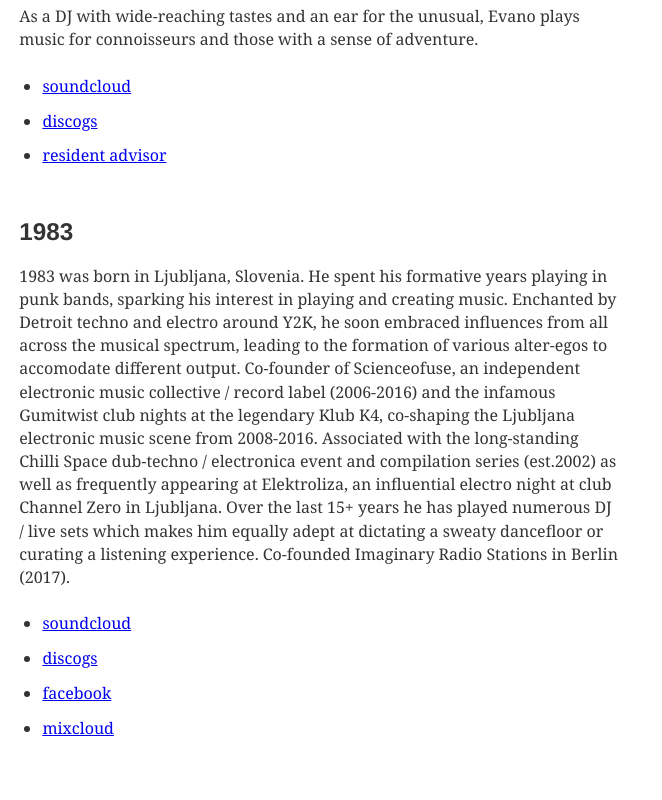
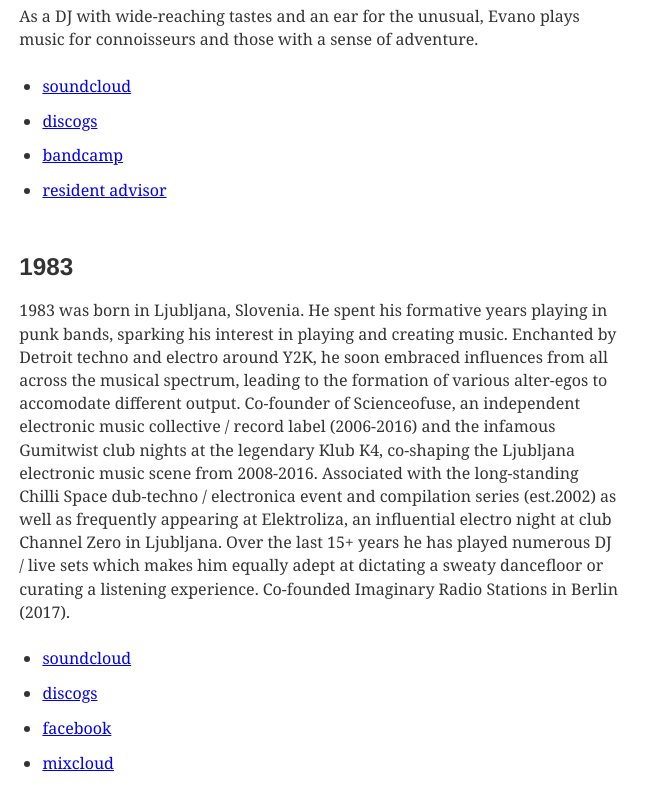
Before and after one commit to christiankopac/imaginaryradiostations.com, a Gatsby site: page /about in a window 1280 px wide. Shown: the part 1034-1834 px from the top of the page, without its empty margins (0-662 px from the left). Before the commit the page ends 1800 px from the top, so only its background shows below. Built offline with nearby package versions, Linux system fonts and the light colour scheme; Gatsby itself is replaced by a stand-in of ours; some packages are replaced by stand-ins of ours.

Commit message:
Moar fixes

```diff
--- a/src/pages/about.js
+++ b/src/pages/about.js
@@ -38,6 +38,7 @@
     <ul>
     <li><a href="https://soundcloud.com/evano">soundcloud</a></li>
       <li><a href="https://www.discogs.com/artist/3127060-Evano">discogs</a></li>
+      <li><a href="https://evano.bandcamp.com/releases">bandcamp</a></li>
       <li><a href="https://www.residentadvisor.net/dj/evano/dates">resident advisor</a></li>
     </ul>
 
```
Also changed, not shown: README.md.
